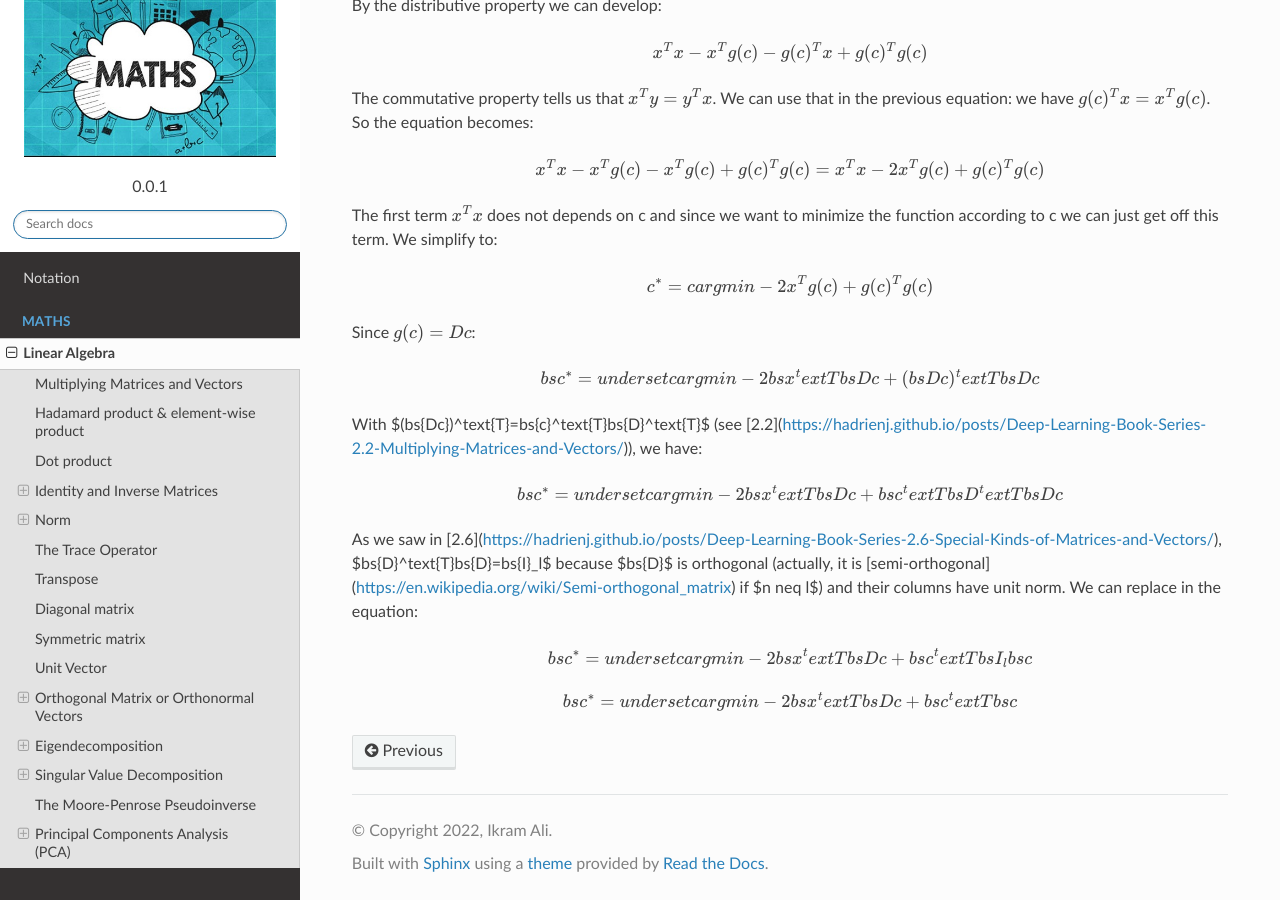
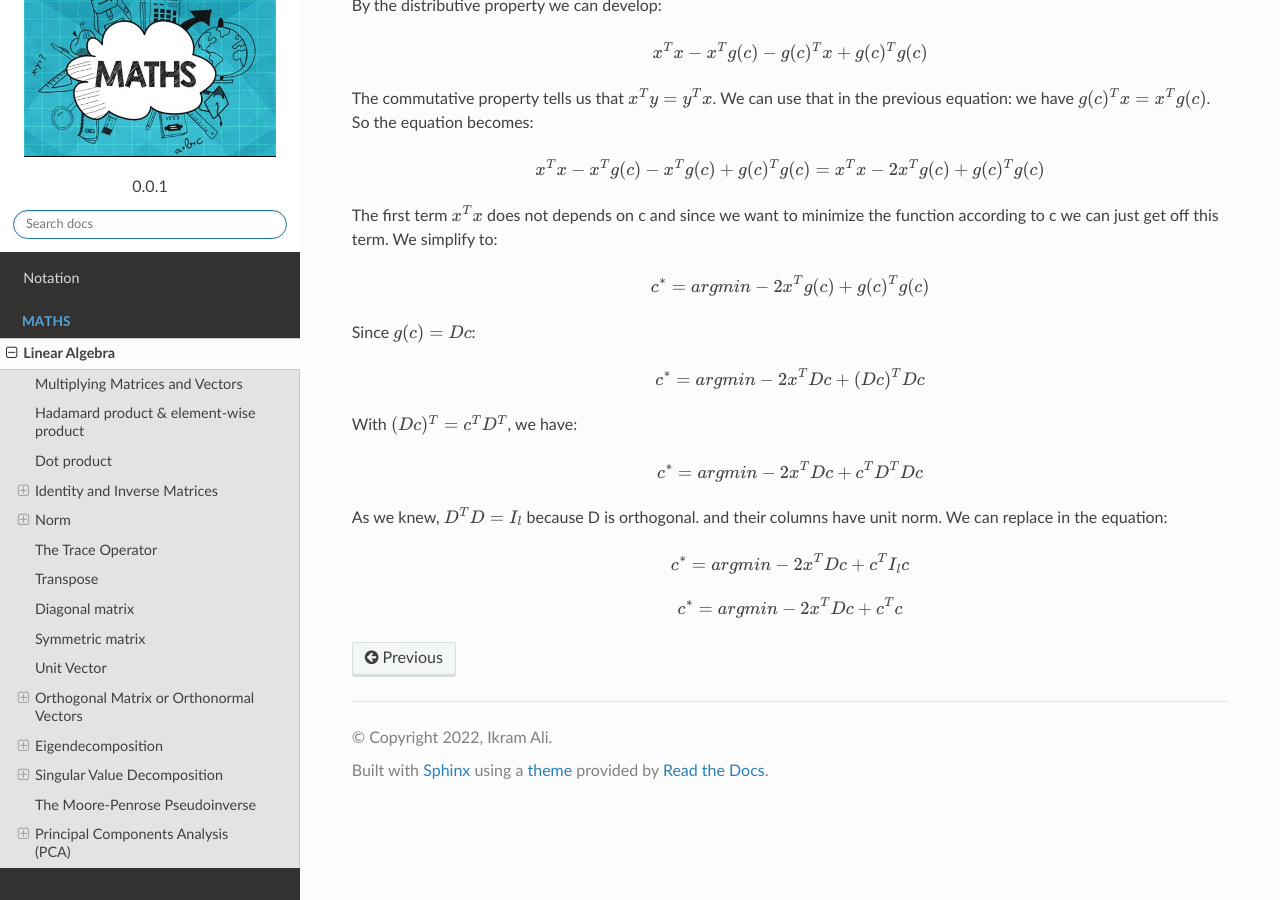
Before and after one commit to akkefa/ml-notes, a Sphinx documentation site: the page built from docs/linear_algebra.rst, in a window 1280 px wide and 900 px high, scrolled down 15499 px. Built offline with Sphinx 7.4.7 and the Read the Docs theme 2.0.0, drawn with Linux system fonts in a browser that asks for light colours.

Commit message:
new examples added.

```diff
--- a/docs/linear_algebra.rst
+++ b/docs/linear_algebra.rst
@@ -964,27 +964,28 @@ The first term :math:`x^Tx` does not depends on c and since we want to minimize
 c we can just get off this term. We simplify to:
 
 $$
-c^* = c\arg \min -2x^T g(c) + g(c)^T g(c)
+c^* = \arg \min -2x^T g(c) + g(c)^T g(c)
 $$
 
 Since :math:`g(c)=Dc`:
 
 $$
-\bs{c}^* = \underset{c}{\arg\min} -2\bs{x}^\text{T}\bs{Dc} + (\bs{Dc})^\text{T}\bs{Dc}
+c^* = \arg \min -2x^T Dc + (Dc)^T Dc
 $$
 
-With $(\bs{Dc})^\text{T}=\bs{c}^\text{T}\bs{D}^\text{T}$ (see [2.2](https://hadrienj.github.io/posts/Deep-Learning-Book-Series-2.2-Multiplying-Matrices-and-Vectors/)), we have:
+With :math:`(Dc)^T = c^T D^T`, we have:
 
 $$
-\bs{c}^* = \underset{c}{\arg\min} -2\bs{x}^\text{T}\bs{Dc} + \bs{c}^\text{T}\bs{D}^\text{T}\bs{Dc}
+c^* = \arg \min -2x^T Dc + c^T D^T Dc
 $$
 
-As we saw in [2.6](https://hadrienj.github.io/posts/Deep-Learning-Book-Series-2.6-Special-Kinds-of-Matrices-and-Vectors/), $\bs{D}^\text{T}\bs{D}=\bs{I}_l$ because $\bs{D}$ is orthogonal (actually, it is [semi-orthogonal](https://en.wikipedia.org/wiki/Semi-orthogonal_matrix) if $n \neq l$) and their columns have unit norm. We can replace in the equation:
+As we knew, :math:`D^T D= I_l` because D is orthogonal. and their columns have unit norm.
+We can replace in the equation:
 
 $$
-\bs{c}^* = \underset{c}{\arg\min} -2\bs{x}^\text{T}\bs{Dc} + \bs{c}^\text{T}\bs{I}_l\bs{c}
+c^* = \arg \min -2x^T Dc + c^T I_l c
 $$
 
 $$
-\bs{c}^* = \underset{c}{\arg\min} -2\bs{x}^\text{T}\bs{Dc} + \bs{c}^\text{T}\bs{c}
+c^* = \arg \min -2x^T Dc + c^T c
 $$
```
